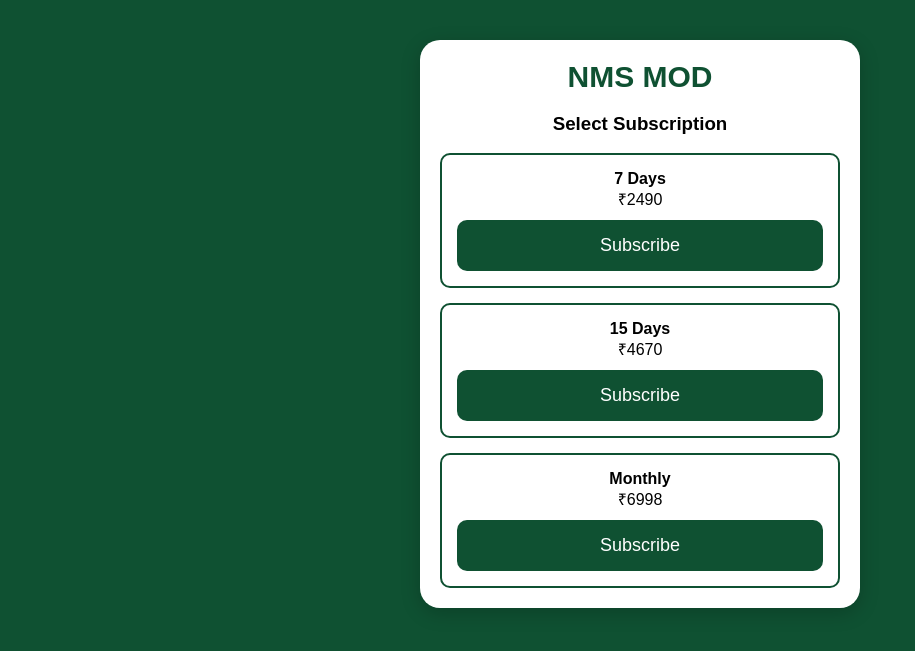
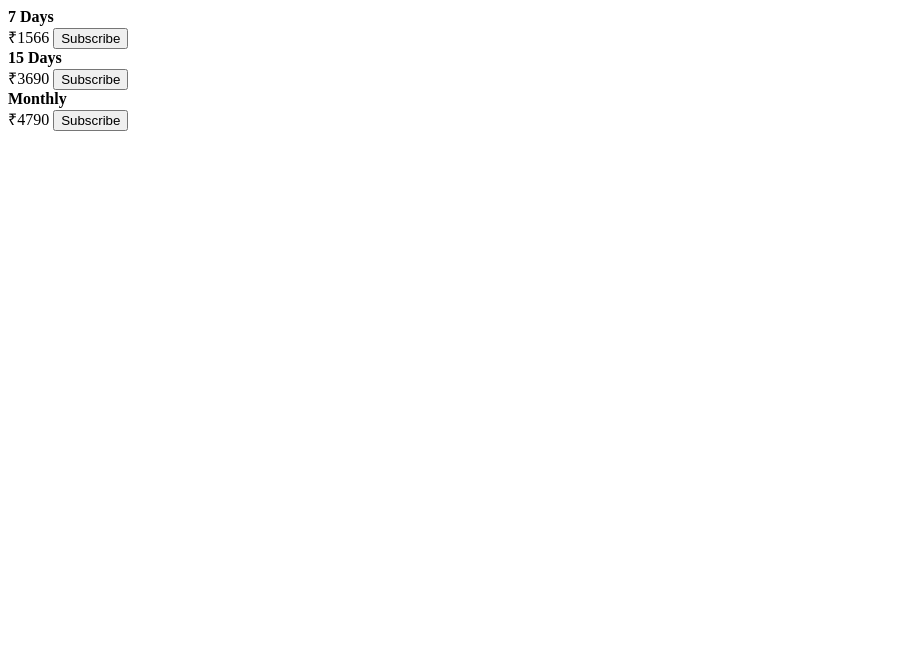
Before and after one commit to Bhau89/NMS-MOD, a website: page index.html in a window 1280 px wide. Shown: the whole page, without its empty margins (0-915 px from the left). Drawn offline with Linux system fonts and the light colour scheme.

Commit message:
Modify subscription prices in index.html
Updated subscription prices for 7 Days, 15 Days, and Monthly plans.

```diff
--- a/index.html
+++ b/index.html
@@ -1,80 +1,17 @@
-<!DOCTYPE html>
-<html lang="en">
-<head>
-<meta charset="UTF-8">
-<meta name="viewport" content="width=device-width, initial-scale=1.0">
-<title>NMS MOD</title>
-
-<style>
-body{
-margin:0;
-font-family:Arial,sans-serif;
-background:#0f5132;
-}
-
-.container{
-max-width:400px;
-margin:40px auto;
-background:#fff;
-border-radius:20px;
-padding:20px;
-text-align:center;
-box-shadow:0 5px 20px rgba(0,0,0,.2);
-}
-
-.logo{
-font-size:30px;
-font-weight:bold;
-color:#0f5132;
-}
-
-.plan{
-border:2px solid #0f5132;
-border-radius:10px;
-padding:15px;
-margin-top:15px;
-}
-
-button{
-width:100%;
-padding:15px;
-border:none;
-border-radius:10px;
-background:#0f5132;
-color:#fff;
-font-size:18px;
-margin-top:10px;
-}
-</style>
-
-</head>
-<body>
-
-<div class="container">
-
-<div class="logo">NMS MOD</div>
-
-<h3>Select Subscription</h3>
-
 <div class="plan">
   <b>7 Days</b><br>
-₹2490
+  ₹1566
   <button>Subscribe</button>
 </div>
 
 <div class="plan">
   <b>15 Days</b><br>
-₹4670
+  ₹3690
   <button>Subscribe</button>
 </div>
 
 <div class="plan">
   <b>Monthly</b><br>
-₹6998
+  ₹4790
   <button>Subscribe</button>
 </div>
-
-</div>
-
-</body>
-</html>
```
Lines whose indentation alone changed are shown as unchanged.
